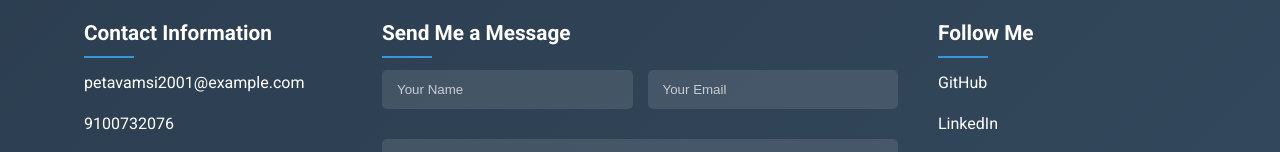
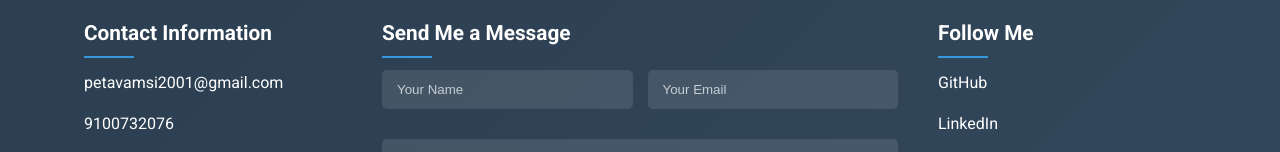
Before and after one commit to vamsipeta1439/Portfolio, a React (Create React App) app: page / in a window 1280 px wide. Shown: the part 4351-4503 px from the top of the page. Built offline with nearby package versions, Linux system fonts and the light colour scheme.

Commit message:
fourth commit

```diff
--- a/src/components/Footer.js
+++ b/src/components/Footer.js
@@ -44,7 +44,7 @@ function Footer() {
           <div className="footer-info">
             <h3>Contact Information</h3>
             <ul>
-              <li>petavamsi2001@example.com</li>
+              <li>petavamsi2001@gmail.com</li>
               <li>9100732076</li>
               <li>Cuddapah, Ap-516289, India</li>
             </ul>
```
